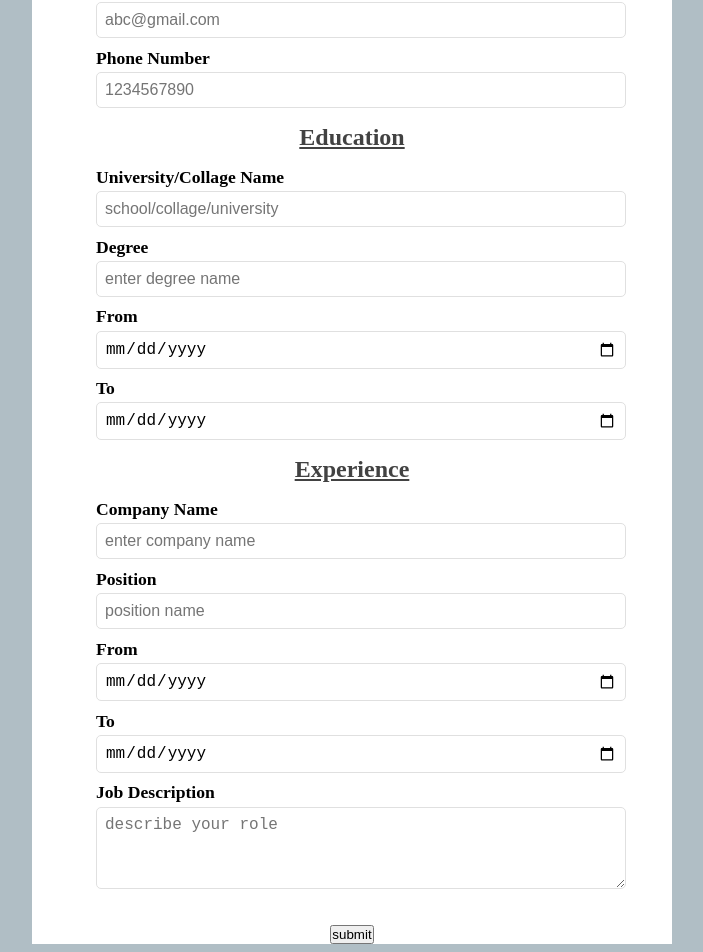
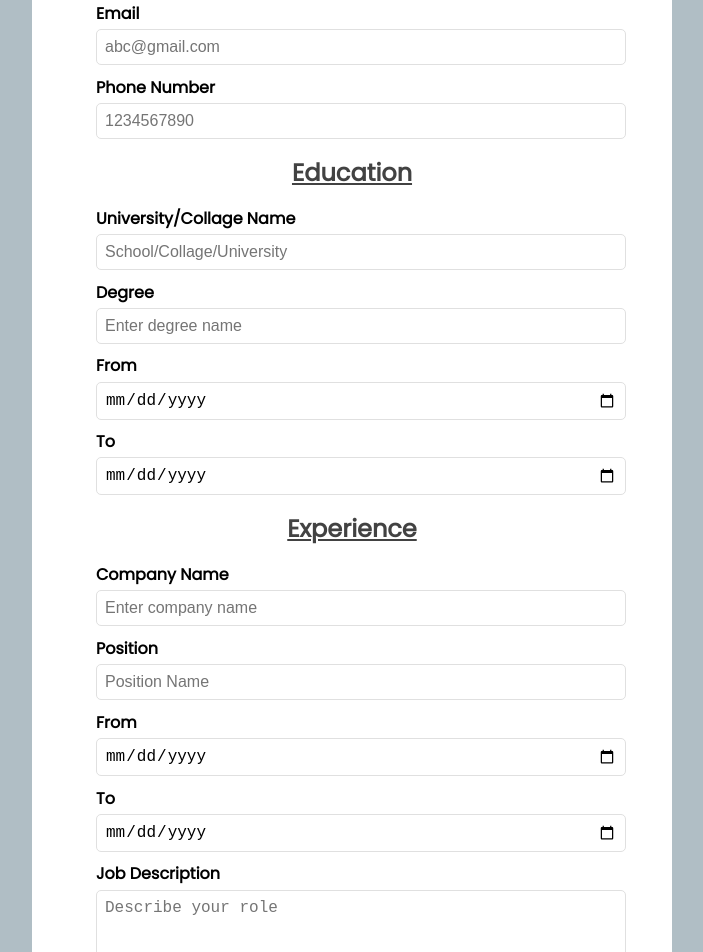
Before and after one commit to sneharatnani/cv-creator, a React (Create React App) app: page / in a window 1280 px wide. Shown: the part 252-1204 px from the top of the page, without its empty margins (288-991 px from the left). Built offline with nearby package versions, Linux system fonts and the light colour scheme.

Commit message:
styled preview and button

```diff
--- a/public/index.html
+++ b/public/index.html
@@ -9,7 +9,10 @@
       name="description"
       content="Web site created using create-react-app"
     />
-
+    <link
+      href="https://fonts.googleapis.com/css2?family=Poppins&display=swap"
+      rel="stylesheet"
+    />
     <link rel="manifest" href="%PUBLIC_URL%/manifest.json" />
 
     <title>CV-Creator</title>
--- a/src/assets/styles.css
+++ b/src/assets/styles.css
@@ -5,6 +5,7 @@
 
 body {
   background-color: #b0bec5;
+  font-family: "Poppins", sans-serif;
 }
 
 .App {
@@ -32,7 +33,7 @@ label {
   display: block;
   text-align: left;
   text-transform: capitalize;
-  font-size: 1.1rem;
+
   font-weight: bold;
   margin-bottom: 0.2rem;
 }
@@ -54,7 +55,7 @@ textarea:focus {
 }
 
 textarea {
-  height: 4rem;
+  height: 5rem;
 }
 
 .section {
@@ -70,3 +71,36 @@ textarea {
 .container {
   margin-top: 0.6rem;
 }
+
+.button {
+  border: none;
+  background-color: #607d8b;
+  font-size: inherit;
+  text-transform: capitalize;
+  margin-bottom: 1rem;
+  border-radius: 0.3rem;
+  color: white;
+  cursor: pointer;
+  width: 4.4rem;
+  height: 2.2rem;
+}
+
+/* preview */
+.preview {
+  padding: 2rem 5rem;
+  text-align: left;
+}
+.preview h2 {
+  color: #37474f;
+  font-size: 1.2rem;
+  margin-top: 1rem;
+  text-decoration: underline;
+  text-transform: capitalize;
+  text-align: center;
+}
+
+.preview h3 {
+  text-transform: capitalize;
+  font-size: 1rem;
+  margin-top: 0.5rem;
+}
--- a/src/components/Education.js
+++ b/src/components/Education.js
@@ -2,9 +2,9 @@ import { Component } from "react";
 
 class Education extends Component {
   render() {
-    const { handleUni, changeDegree, handleStdStart, handleStdEnd } =
-      this.props;
+    const { handleInput } = this.props;
     const { uniName, degree, stdStart, stdEnd } = this.props.value;
+
     return (
       <section className="section">
         <h2 className="form-heading">Education</h2>
@@ -15,9 +15,9 @@ class Education extends Component {
             type="text"
             id="collage"
             name="collage"
-            placeholder="school/collage/university"
+            placeholder="School/Collage/University"
             value={uniName}
-            onChange={handleUni}
+            onChange={handleInput}
           />
         </div>
 
@@ -28,9 +28,9 @@ class Education extends Component {
             type="text"
             id="degree"
             name="degree"
-            placeholder="enter degree name"
+            placeholder="Enter degree name"
             value={degree}
-            onChange={changeDegree}
+            onChange={handleInput}
           />
         </div>
 
@@ -42,7 +42,7 @@ class Education extends Component {
             id="eduStarted"
             name="eduStarted"
             value={stdStart}
-            onChange={handleStdStart}
+            onChange={handleInput}
           />
         </div>
 
@@ -54,7 +54,7 @@ class Education extends Component {
             id="eduFinished"
             name="eduFinished"
             value={stdEnd}
-            onChange={handleStdEnd}
+            onChange={handleInput}
           />
         </div>
       </section>
--- a/src/components/Experience.js
+++ b/src/components/Experience.js
@@ -2,9 +2,9 @@ import { Component } from "react";
 
 class Experience extends Component {
   render() {
-    const { changeComp, changeRole, handleJobStart, handleJobEnd, changeDesc } =
-      this.props;
+    const { handleInput } = this.props;
     const { company, position, jobStart, jobEnd, desc } = this.props.value;
+
     return (
       <section className="section">
         <h2 className="form-heading">Experience</h2>
@@ -15,9 +15,9 @@ class Experience extends Component {
             type="text"
             id="company"
             name="company"
-            placeholder="enter company name"
+            placeholder="Enter company name"
             value={company}
-            onChange={changeComp}
+            onChange={handleInput}
           />
         </div>
 
@@ -28,9 +28,9 @@ class Experience extends Component {
             type="text"
             id="position"
             name="position"
-            placeholder="position name"
+            placeholder="Position Name"
             value={position}
-            onChange={changeRole}
+            onChange={handleInput}
           />
         </div>
 
@@ -42,7 +42,7 @@ class Experience extends Component {
             id="jobStarted"
             name="jobStarted"
             value={jobStart}
-            onChange={handleJobStart}
+            onChange={handleInput}
           />
         </div>
 
@@ -54,7 +54,7 @@ class Experience extends Component {
             id="jobFinished"
             name="jobFinished"
             value={jobEnd}
-            onChange={handleJobEnd}
+            onChange={handleInput}
           />
         </div>
 
@@ -64,9 +64,9 @@ class Experience extends Component {
           <textarea
             id="description"
             name="description"
-            placeholder="describe your role"
+            placeholder="Describe your role"
             value={desc}
-            onChange={changeDesc}
+            onChange={handleInput}
           ></textarea>
         </div>
       </section>
--- a/src/components/Header.js
+++ b/src/components/Header.js
@@ -4,7 +4,7 @@ class Header extends Component {
   render() {
     return (
       <header className="header">
-        <h1>cv creator</h1>
+        <h1>CV Creator</h1>
       </header>
     );
   }
--- a/src/components/Main.js
+++ b/src/components/Main.js
@@ -34,139 +34,102 @@ class Main extends Component {
     }));
   };
 
-  changeName = (e) => {
+  // change input value
+  changeInput = (e) => {
+    if (e.target.id === "name") {
       this.setState((prevState) => ({
         inputValue: {
           ...prevState.inputValue,
           name: e.target.value,
         },
       }));
-  };
-
-  changeEmail = (e) => {
+    } else if (e.target.id === "email") {
       this.setState((prevState) => ({
         inputValue: {
           ...prevState.inputValue,
           email: e.target.value,
         },
       }));
-  };
-
-  changePhone = (e) => {
+    } else if (e.target.id === "phone") {
       this.setState((prevState) => ({
         inputValue: {
           ...prevState.inputValue,
           phone: e.target.value,
         },
       }));
-  };
-
-  changeUni = (e) => {
+    } else if (e.target.id === "collage") {
       this.setState((prevState) => ({
         inputValue: {
           ...prevState.inputValue,
           uniName: e.target.value,
         },
       }));
-  };
-
-  changeDeg = (e) => {
+    } else if (e.target.id === "degree") {
       this.setState((prevState) => ({
         inputValue: {
           ...prevState.inputValue,
           degree: e.target.value,
         },
       }));
-  };
-
-  eduStart = (e) => {
+    } else if (e.target.id === "eduStarted") {
       this.setState((prevState) => ({
         inputValue: {
           ...prevState.inputValue,
           stdStart: e.target.value,
         },
       }));
-  };
-
-  eduEnd = (e) => {
+    } else if (e.target.id === "eduFinished") {
       this.setState((prevState) => ({
         inputValue: {
           ...prevState.inputValue,
           stdEnd: e.target.value,
         },
       }));
-  };
-
-  changeComp = (e) => {
+    } else if (e.target.id === "company") {
       this.setState((prevState) => ({
         inputValue: {
           ...prevState.inputValue,
           company: e.target.value,
         },
       }));
-  };
-
-  changeRole = (e) => {
+    } else if (e.target.id === "position") {
       this.setState((prevState) => ({
         inputValue: {
           ...prevState.inputValue,
           position: e.target.value,
         },
       }));
-  };
-
-  handleJobStart = (e) => {
+    } else if (e.target.id === "jobStarted") {
       this.setState((prevState) => ({
         inputValue: {
           ...prevState.inputValue,
           jobStart: e.target.value,
         },
       }));
-  };
-
-  handleJobEnd = (e) => {
+    } else if (e.target.id === "jobFinished") {
       this.setState((prevState) => ({
         inputValue: {
           ...prevState.inputValue,
           jobEnd: e.target.value,
         },
       }));
-  };
-
-  changeDesc = (e) => {
+    } else if (e.target.id === "description") {
       this.setState((prevState) => ({
         inputValue: {
           ...prevState.inputValue,
           desc: e.target.value,
         },
       }));
+    }
   };
 
   showForm() {
     const { inputValue } = this.state;
     return (
       <form className="form">
-        <PersonalInfo
-          handleName={this.changeName}
-          handleEmail={this.changeEmail}
-          handlePhone={this.changePhone}
-          value={inputValue}
-        />
-        <Education
-          handleUni={this.changeUni}
-          changeDegree={this.changeDeg}
-          handleStdStart={this.eduStart}
-          handleStdEnd={this.eduEnd}
-          value={inputValue}
-        />
-        <Experience
-          changeComp={this.changeComp}
-          changeRole={this.changeRole}
-          handleJobStart={this.handleJobStart}
-          handleJobEnd={this.handleJobEnd}
-          changeDesc={this.changeDesc}
-          value={inputValue}
-        />
+        <PersonalInfo handleInput={this.changeInput} value={inputValue} />
+        <Education handleInput={this.changeInput} value={inputValue} />
+        <Experience handleInput={this.changeInput} value={inputValue} />
       </form>
     );
   }
--- a/src/components/PersonalInfo.js
+++ b/src/components/PersonalInfo.js
@@ -6,8 +6,9 @@ class GeneralInfo extends Component {
   }
 
   render() {
-    const { handleName, handleEmail, handlePhone } = this.props;
+    const { handleInput } = this.props;
     const { name, email, phone } = this.props.value;
+
     return (
       <section>
         <h2 className="form-heading">Personal Information</h2>
@@ -21,7 +22,7 @@ class GeneralInfo extends Component {
             name="name"
             placeholder="Sara Robinson"
             value={name}
-            onChange={handleName}
+            onChange={handleInput}
           />
         </div>
 
@@ -34,7 +35,7 @@ class GeneralInfo extends Component {
             name="email"
             placeholder="abc@gmail.com"
             value={email}
-            onChange={handleEmail}
+            onChange={handleInput}
           />
         </div>
 
@@ -47,7 +48,7 @@ class GeneralInfo extends Component {
             name="phone"
             placeholder="1234567890"
             value={phone}
-            onChange={handlePhone}
+            onChange={handleInput}
           />
         </div>
       </section>
--- a/src/components/Preview.js
+++ b/src/components/Preview.js
@@ -8,8 +8,7 @@ class Preview extends Component {
   render() {
     const { previewInfo } = this.props;
     return (
-      <div>
-        <section>
+      <div className="preview">
         <h2>Personal Information</h2>
 
         <h3>name</h3>
@@ -20,11 +19,9 @@ class Preview extends Component {
 
         <h3>phone</h3>
         <p>{previewInfo.phone}</p>
-        </section>
 
-        <section>
         <h2>Education</h2>
-          <h3>uniName</h3>
+        <h3>university Name</h3>
         <p>{previewInfo.uniName}</p>
 
         <h3>degree</h3>
@@ -36,7 +33,6 @@ class Preview extends Component {
         <h3>to</h3>
         <p>{previewInfo.stdEnd}</p>
 
-          <section>
         <h2>job Experience</h2>
         <h3>company</h3>
         <p>{previewInfo.company}</p>
@@ -52,8 +48,6 @@ class Preview extends Component {
 
         <h3>job description</h3>
         <p>{previewInfo.desc}</p>
-          </section>
-        </section>
       </div>
     );
   }
--- a/src/components/utility/Button.js
+++ b/src/components/utility/Button.js
@@ -8,7 +8,9 @@ class Button extends Component {
   render() {
     return (
       <div>
-        <button onClick={this.props.change}>{this.props.btnTxt}</button>
+        <button onClick={this.props.change} className="button">
+          {this.props.btnTxt}
+        </button>
       </div>
     );
   }
```
Lines whose indentation alone changed are shown as unchanged.
